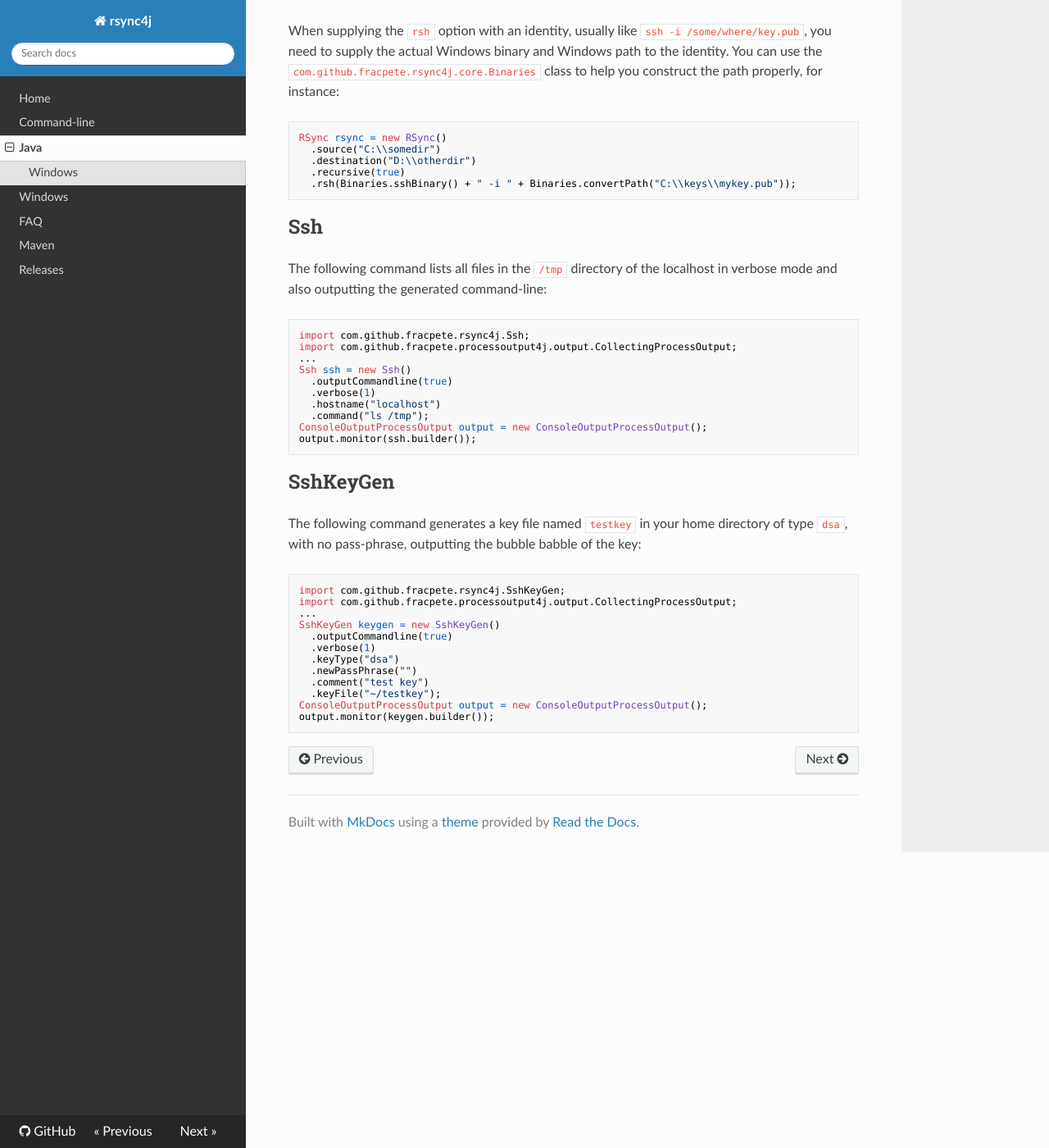
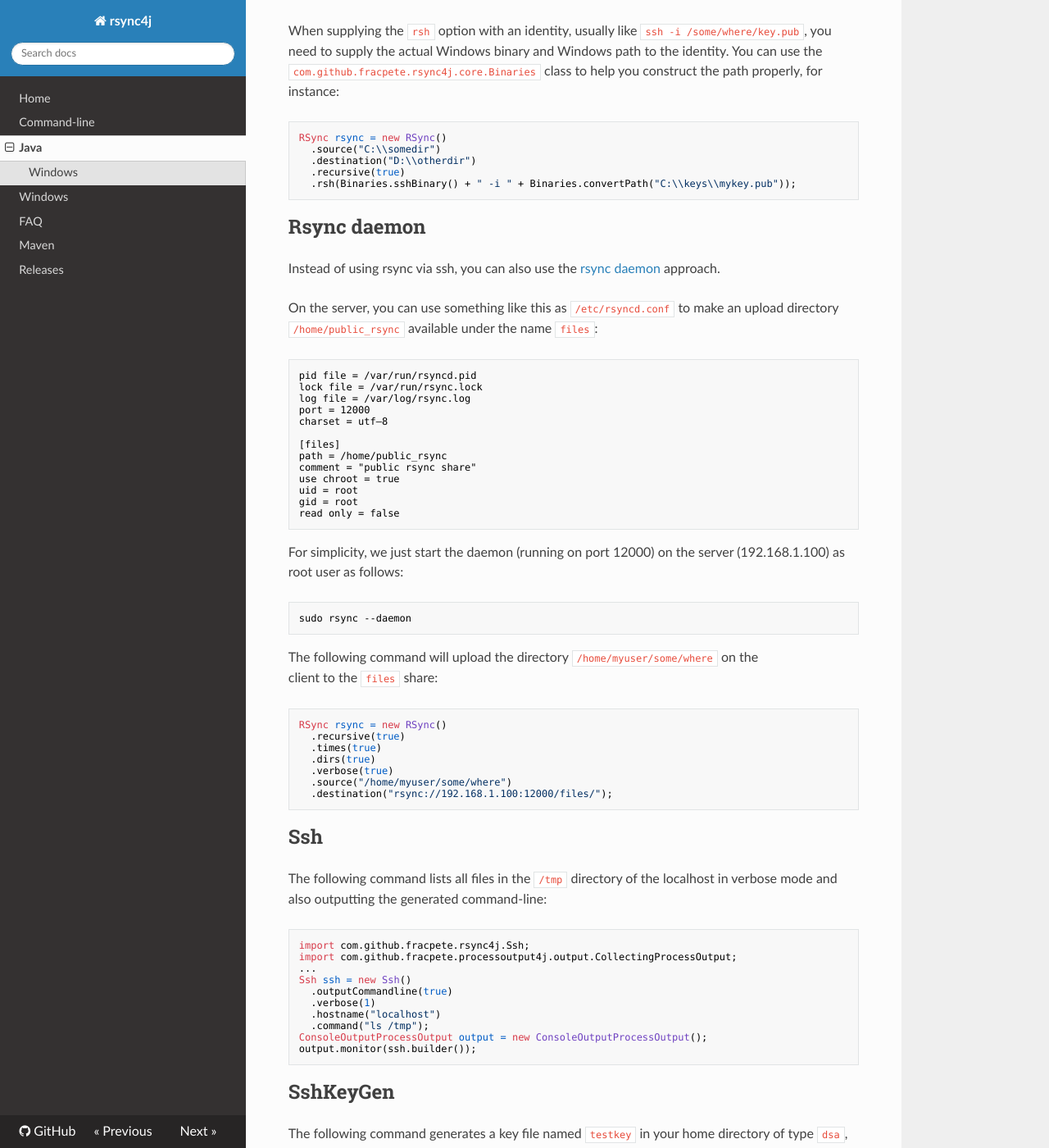
Before and after one commit to fracpete/rsync4j, an MkDocs documentation site: the page built from docs/java.md, in a window 1280 px wide and 1400 px high, scrolled down 1218 px. Shown: the whole window at 82% size. Built offline with MkDocs 1.6.1, drawn with Linux system fonts in a browser that asks for light colours; nearby versions of some CDN libraries; old or Windows-style settings are respelled for this version of MkDocs.

Commit message:
added section for rsync daemon

````diff
--- a/docs/java.md
+++ b/docs/java.md
@@ -82,6 +82,49 @@ RSync rsync = new RSync()
   .rsh(Binaries.sshBinary() + " -i " + Binaries.convertPath("C:\\keys\\mykey.pub"));
 ```
 
+## Rsync daemon
+
+Instead of using rsync via ssh, you can also use the
+[rsync daemon](https://download.samba.org/pub/rsync/rsyncd.conf.html) approach.
+
+On the server, you can use something like this as `/etc/rsyncd.conf` to make
+an upload directory `/home/public_rsync` available under the name `files`:
+
+```inifile
+pid file = /var/run/rsyncd.pid
+lock file = /var/run/rsync.lock
+log file = /var/log/rsync.log
+port = 12000
+charset = utf–8
+
+[files]
+path = /home/public_rsync
+comment = "public rsync share"
+use chroot = true
+uid = root
+gid = root
+read only = false
+```
+
+For simplicity, we just start the daemon (running on port 12000) on the server
+(192.168.1.100) as root user as follows:
+
+```bash
+sudo rsync --daemon
+```
+
+The following command will upload the directory `/home/myuser/some/where` on the
+client to the `files` share:
+
+```java
+RSync rsync = new RSync()
+  .recursive(true)
+  .times(true)
+  .dirs(true)
+  .verbose(true)
+  .source("/home/myuser/some/where")
+  .destination("rsync://192.168.1.100:12000/files/");
+```
 
 ## Ssh
 
````
